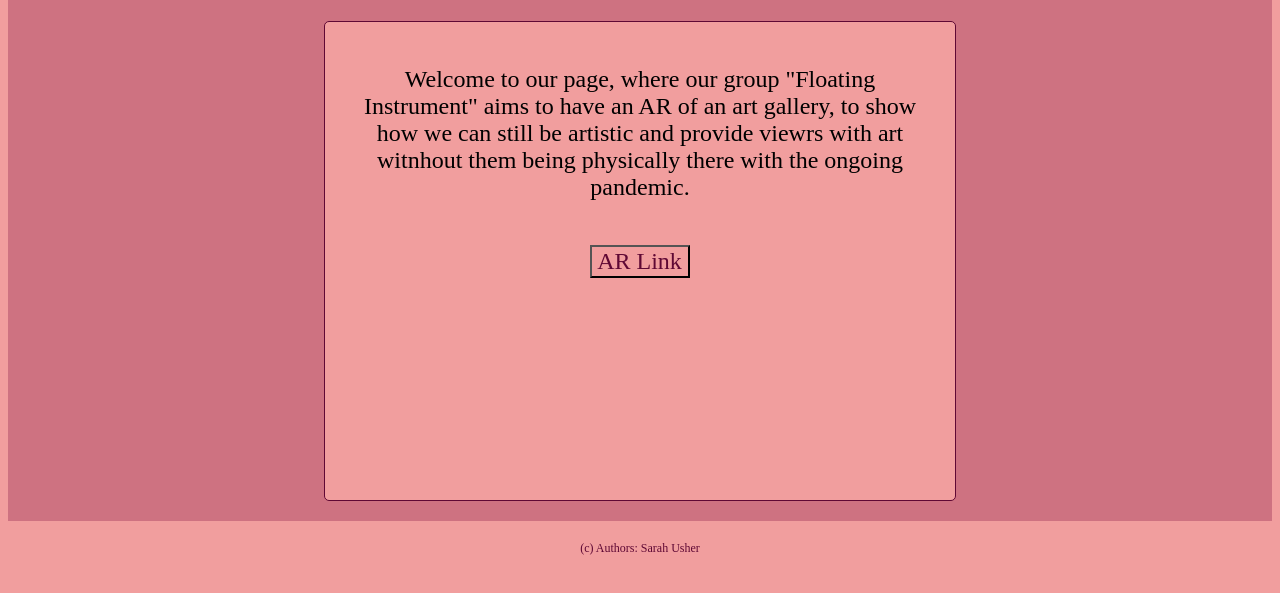
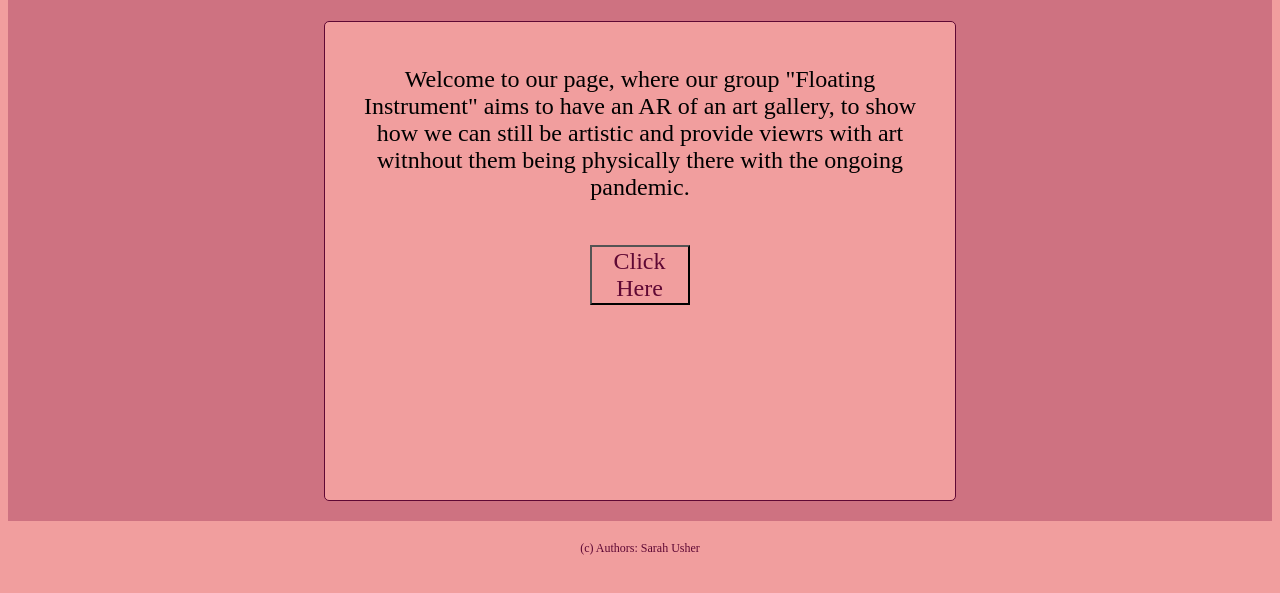
Before and after one commit to robots-make-art-too/GROUP24_floatingInstrument, a plain HTML site: page index.html in a window 1280 px wide. Shown: the part 105-698 px from the top of the page. Drawn offline with Linux system fonts and the light colour scheme.

Commit message:
Add files via upload

```diff
--- a/index.html
+++ b/index.html
@@ -17,12 +17,14 @@
 
 	<div class="column1">
 		<p>Welcome to our page, where our group &quot;Floating Instrument&quot; aims to have an AR of an art gallery, to show how we can still be artistic and provide viewrs with art witnhout them being physically there with the ongoing pandemic.</p>
+
 			<a href="index-AR.html">
-				<button>  AR Link </button>
-		</a>
+				<button> Click Here </button>
+			</a>
 		</div>
 
-	<footer>(c) Authors: <span>Sarah Usher</span> </footer>
+
 </body>
+<footer>(c) Authors: <span>Sarah Usher</span> </footer>
 
 </html>
```
